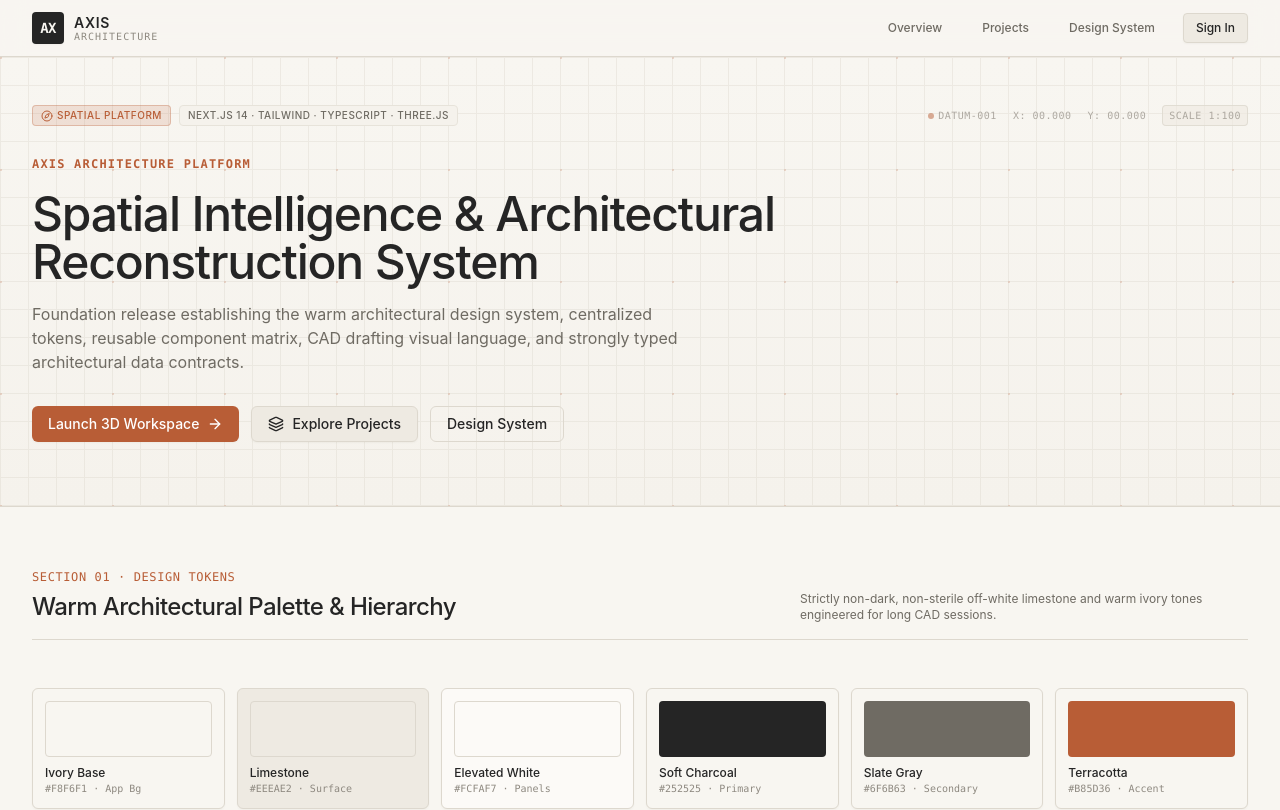
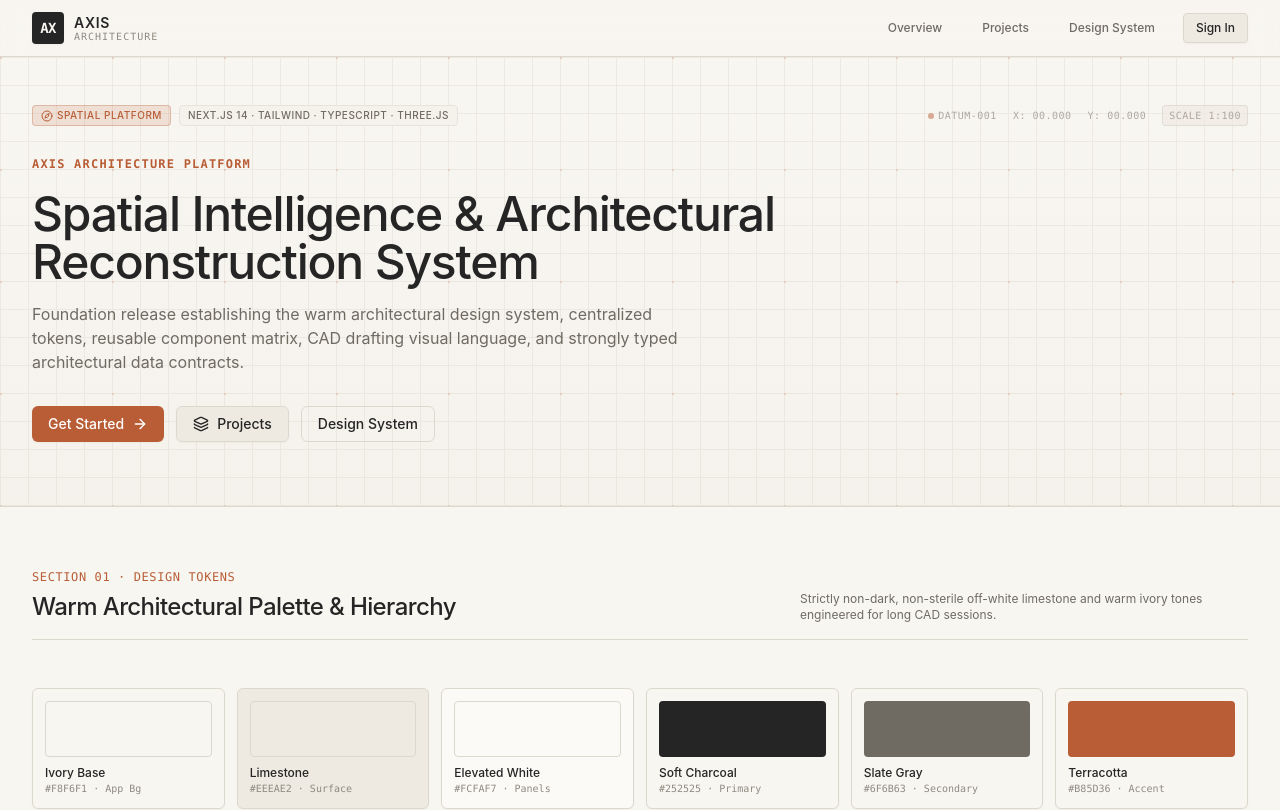
Before and after one commit to deepakknaik/Axis-Architecture-, a Next.js app: page / in a window 1280 px wide. Shown: the top 810 px of the page. Built offline with nearby package versions, Linux system fonts and the light colour scheme.

Commit message:
fix(landing): restore natural user onboarding flow with Get Started pointing to login and Projects button

```diff
--- a/app/page.tsx
+++ b/app/page.tsx
@@ -94,14 +94,14 @@ export default function AxisFoundationShowcasePage() {
           </FadeIn>
 
           <div className="flex flex-wrap items-center gap-3 pt-2">
-            <Link href={ROUTES.PROJECTS.WORKSPACE('proj_residence_01')}>
+            <Link href={ROUTES.AUTH.LOGIN}>
               <Button variant="primary" size="md" rightIcon={<ArrowRight className="w-4 h-4" />}>
-                Launch 3D Workspace
+                Get Started
               </Button>
             </Link>
             <Link href={ROUTES.PROJECTS.LIST}>
               <Button variant="secondary" size="md" leftIcon={<Layers className="w-4 h-4" />}>
-                Explore Projects
+                Projects
               </Button>
             </Link>
             <Link href="#design-system">
```
